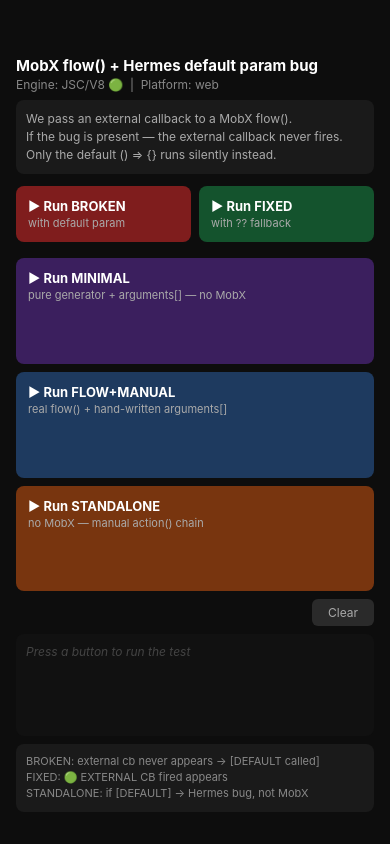
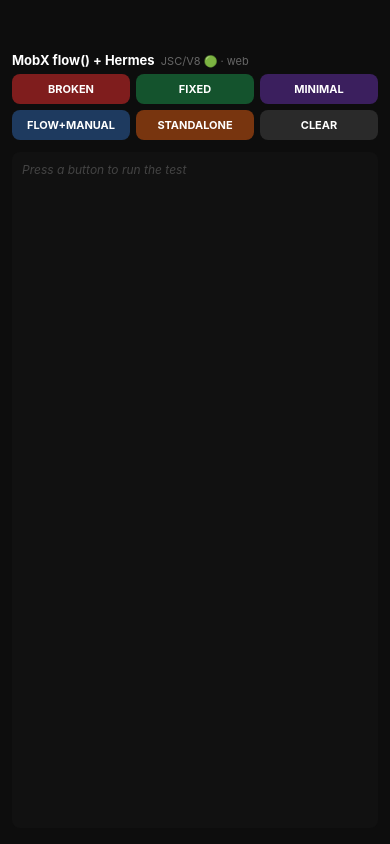
Before and after one commit to mikk1max/hermes-mobx-flow-test, a React Native app: screen / in a window 390 px wide. Built offline with nearby package versions, Linux system fonts and the light colour scheme.

Commit message:
ui: compact buttons 2x3 grid, more log space

```diff
--- a/App.tsx
+++ b/App.tsx
@@ -62,39 +62,30 @@
 
     return (
         <View style={s.container}>
-            <Text style={s.title}>MobX flow() + Hermes default param bug</Text>
-            <Text style={s.sub}>Engine: {engine}  |  Platform: {Platform.OS}</Text>
-            <Text style={s.desc}>
-                We pass an external callback to a MobX flow().{'\n'}
-                If the bug is present — the external callback never fires.{'\n'}
-                Only the default {"() => {}"} runs silently instead.
-            </Text>
+            <Text style={s.title}>MobX flow() + Hermes  <Text style={s.sub}>{engine} · {Platform.OS}</Text></Text>
 
             <View style={s.row}>
                 <TouchableOpacity style={[s.btn, s.red]} onPress={runBroken}>
-                    <Text style={s.btnText}>▶ Run BROKEN</Text>
-                    <Text style={s.btnSub}>with default param</Text>
+                    <Text style={s.btnText}>BROKEN</Text>
                 </TouchableOpacity>
                 <TouchableOpacity style={[s.btn, s.green]} onPress={runFixed}>
-                    <Text style={s.btnText}>▶ Run FIXED</Text>
-                    <Text style={s.btnSub}>with ?? fallback</Text>
+                    <Text style={s.btnText}>FIXED</Text>
+                </TouchableOpacity>
+                <TouchableOpacity style={[s.btn, s.purple]} onPress={runMinimal}>
+                    <Text style={s.btnText}>MINIMAL</Text>
                 </TouchableOpacity>
             </View>
-            <TouchableOpacity style={[s.btn, s.purple]} onPress={runMinimal}>
-                <Text style={s.btnText}>▶ Run MINIMAL</Text>
-                <Text style={s.btnSub}>pure generator + arguments[] — no MobX</Text>
-            </TouchableOpacity>
-            <TouchableOpacity style={[s.btn, s.blue]} onPress={runRealFlowManualBabel}>
-                <Text style={s.btnText}>▶ Run FLOW+MANUAL</Text>
-                <Text style={s.btnSub}>real flow() + hand-written arguments[]</Text>
-            </TouchableOpacity>
-            <TouchableOpacity style={[s.btn, s.orange]} onPress={runStandalone}>
-                <Text style={s.btnText}>▶ Run STANDALONE</Text>
-                <Text style={s.btnSub}>no MobX — manual action() chain</Text>
-            </TouchableOpacity>
-            <TouchableOpacity style={s.clearBtn} onPress={() => testStore.clearLog()}>
-                <Text style={s.clearBtnText}>Clear</Text>
-            </TouchableOpacity>
+            <View style={s.row}>
+                <TouchableOpacity style={[s.btn, s.blue]} onPress={runRealFlowManualBabel}>
+                    <Text style={s.btnText}>FLOW+MANUAL</Text>
+                </TouchableOpacity>
+                <TouchableOpacity style={[s.btn, s.orange]} onPress={runStandalone}>
+                    <Text style={s.btnText}>STANDALONE</Text>
+                </TouchableOpacity>
+                <TouchableOpacity style={[s.btn, s.dark]} onPress={() => testStore.clearLog()}>
+                    <Text style={s.btnText}>CLEAR</Text>
+                </TouchableOpacity>
+            </View>
 
             <ScrollView style={s.log}>
                 {testStore.log.length === 0 && (
@@ -116,31 +107,26 @@
                     </Text>
                 ))}
             </ScrollView>
-
-            <View style={s.verdict}>
-                <Text style={s.verdictTitle}>BROKEN: external cb never appears → [DEFAULT called]</Text>
-                <Text style={s.verdictTitle}>FIXED: 🟢 EXTERNAL CB fired appears</Text>
-                <Text style={s.verdictTitle}>STANDALONE: if [DEFAULT] → Hermes bug, not MobX</Text>
-            </View>
         </View>
     )
 })
 
 const s = StyleSheet.create({
-    container: { flex: 1, paddingTop: 56, paddingHorizontal: 16, paddingBottom: Platform.OS === 'android' ? 48 : 24, backgroundColor: '#0d0d0d' },
-    title: { color: '#fff', fontSize: 15, fontWeight: 'bold' },
-    sub: { color: '#888', fontSize: 12, marginTop: 2, marginBottom: 8 },
+    container: { flex: 1, paddingTop: 52, paddingHorizontal: 12, paddingBottom: Platform.OS === 'android' ? 48 : 16, backgroundColor: '#0d0d0d' },
+    title: { color: '#fff', fontSize: 13, fontWeight: 'bold', marginBottom: 6 },
+    sub: { color: '#666', fontSize: 11, fontWeight: 'normal' },
     desc: { color: '#aaa', fontSize: 12, lineHeight: 18, marginBottom: 12, backgroundColor: '#1a1a1a', padding: 10, borderRadius: 8 },
-    row: { flexDirection: 'row', gap: 8, marginBottom: 8 },
-    btn: { flex: 1, backgroundColor: '#2a2a2a', borderRadius: 8, padding: 12, marginBottom: 8 },
+    row: { flexDirection: 'row', gap: 6, marginBottom: 0 },
+    btn: { flex: 1, backgroundColor: '#2a2a2a', borderRadius: 8, padding: 8, marginBottom: 6 },
+    dark: { backgroundColor: '#2a2a2a' },
     red: { backgroundColor: '#7f1d1d' },
     green: { backgroundColor: '#14532d' },
     orange: { backgroundColor: '#78350f' },
     blue: { backgroundColor: '#1e3a5f' },
     purple: { backgroundColor: '#3b1f5e' },
-    btnText: { color: '#fff', fontWeight: 'bold', fontSize: 13 },
+    btnText: { color: '#fff', fontWeight: 'bold', fontSize: 11, textAlign: 'center' },
     btnSub: { color: '#aaa', fontSize: 11, marginTop: 2 },
-    log: { flex: 1, backgroundColor: '#111', borderRadius: 8, padding: 10, marginTop: 4 },
+    log: { flex: 1, backgroundColor: '#111', borderRadius: 8, padding: 10, marginTop: 6 },
     empty: { color: '#444', fontStyle: 'italic', fontSize: 12 },
     line: { color: '#bbb', fontSize: 12, fontFamily: 'monospace', marginBottom: 3 },
     sectionBroken: { color: '#f87171', fontWeight: 'bold' },
```
